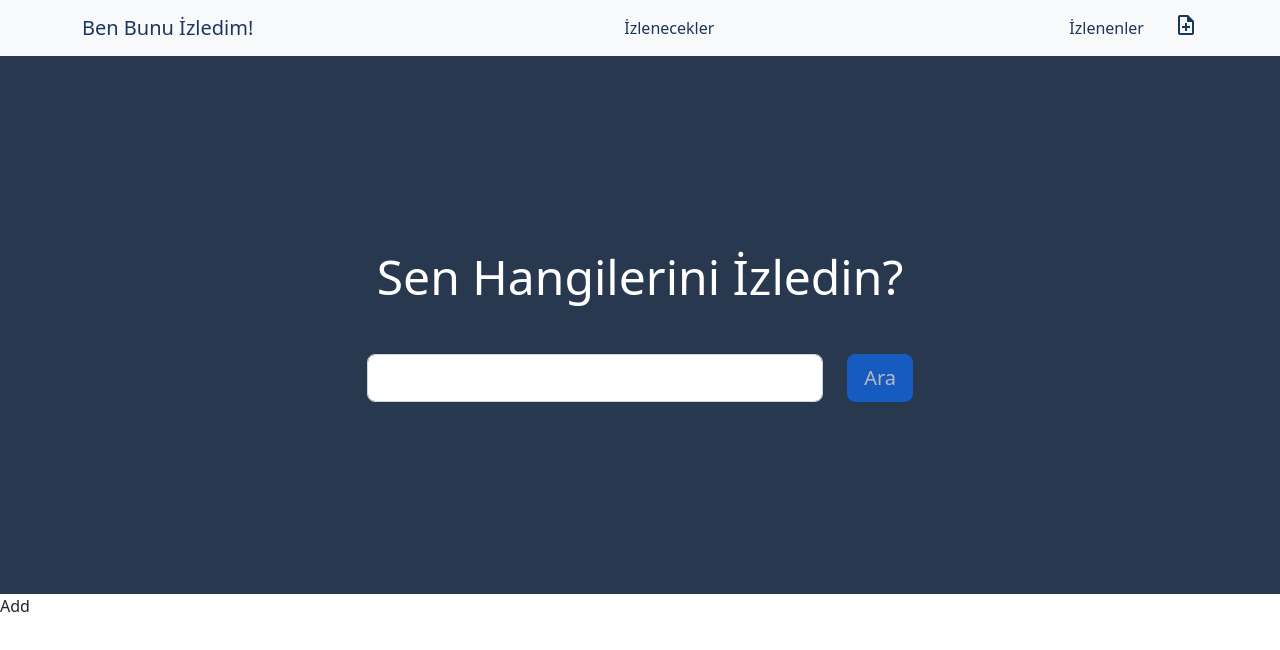
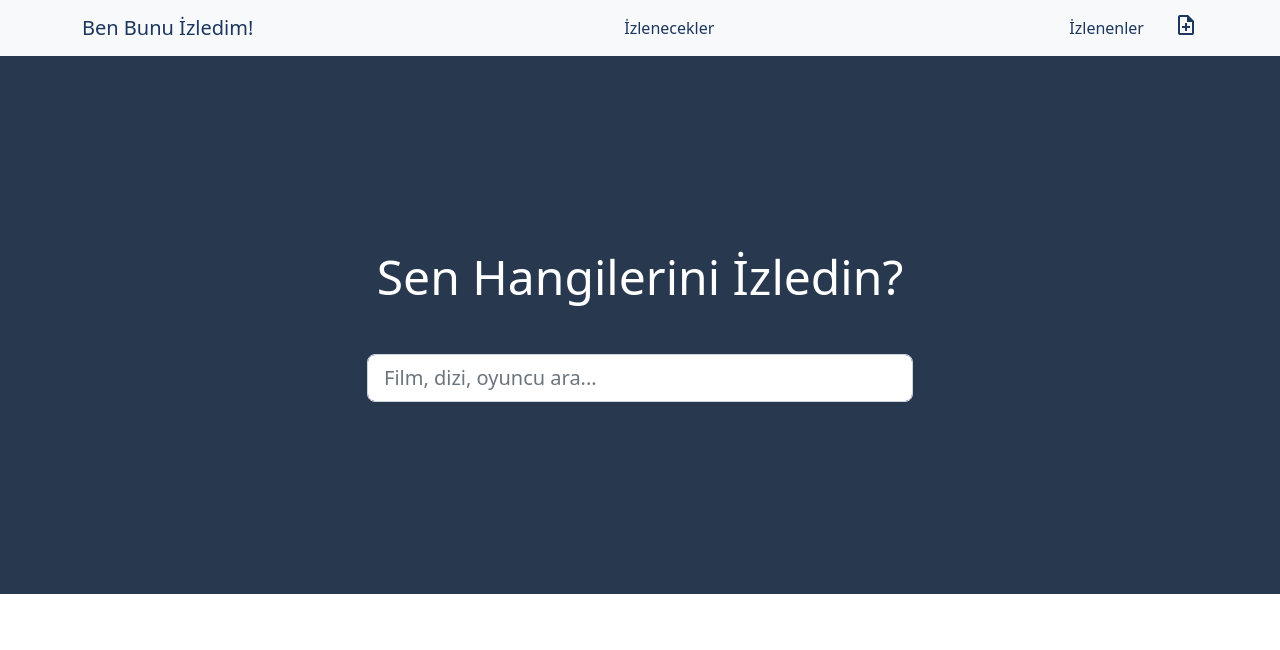
Before and after one commit to belkisarslan/ben-bunu-izledim, a React (Create React App) app: page /Add in a window 1280 px wide. Shown: the top 650 px of the page. Built offline with nearby package versions, Linux system fonts and the light colour scheme.

Commit message:
add component developed

```diff
--- a/src/components/Add.js
+++ b/src/components/Add.js
@@ -1,8 +1,45 @@
-import React from 'react'
+import React, { useState } from 'react'
+import "../App.css"
 
 const Add = () => {
+  const [query, setQuery] = useState("");
+  const [results, setResults] = useState([])
+
+  function onChange(e) {
+    setQuery(e.target.value)
+
+    fetch(`https://api.themoviedb.org/3/search/movie?api_key=${process.env.REACT_APP_TMDB_KEY}&language=en-US&page=1&include_adult=false&query=${e.target.value}`).then((res) => res.json().then((data) => {
+      if (!data.errors) {
+        setResults(data.results);
+      } else {
+        setResults([]);
+      }
+    }))
+  }
   return (
-    <div>Add</div>
+    <>
+    <header className='masthead'>
+      <div className='container position-relative'>
+        <div className="row justify-content-center">
+          <div className="col-xl-6">
+            <div className="text-center text-white">
+              <h1 className="mb-5">Sen Hangilerini İzledin?</h1>
+              <div className='row'>
+                <div className='col'>
+                  <input value={query} onChange={onChange} className="form-control form-control-lg" type="text" placeholder='Film, dizi, oyuncu ara...' />
+                </div>
+
+              </div>
+            </div>
+          </div>
+        </div>
+      </div>
+
+    </header >
+      {results.map((movie)=>(
+        <p>{movie.title}</p>
+      ))}
+ </>
   )
 }
 
--- a/src/components/Header.js
+++ b/src/components/Header.js
@@ -3,6 +3,7 @@ import { Link } from 'react-router-dom'
 import '../App.css'
 
 const Header = () => {
+
     return (
         <>
             <nav className="navbar navbar-light bg-light static-top">
@@ -23,25 +24,8 @@ const Header = () => {
                     </ul>
                 </div>
             </nav>
-            <header className='masthead'>
-                <div className='container position-relative'>
-                    <div className="row justify-content-center">
-                        <div className="col-xl-6">
-                            <div className="text-center text-white">
-                                <h1 className="mb-5">Sen Hangilerini İzledin?</h1>
-                                <div className='row'>
-                                    <div className='col'>
-                                        <input className="form-control form-control-lg" type="text" />
-                                    </div>
-                                    <div className="col-auto">
-                                        <button className="btn btn-primary btn-lg disabled" id="submitButton" type="submit">Ara</button>
-                                    </div>
-                                </div>
-                            </div>
-                        </div>
-                    </div>
-                </div>
-            </header >
+
+
         </>
     )
 }
```
